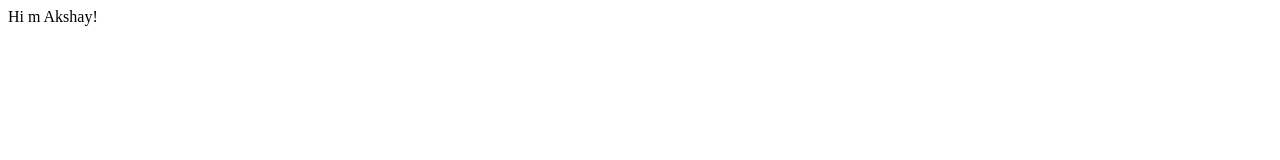
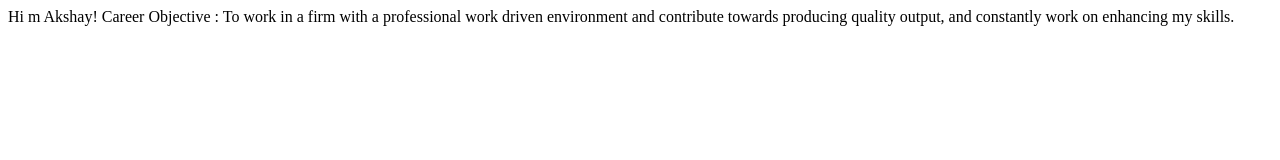
Before and after one commit to scam1992/akshayrawle-story, a plain HTML site: page index.html in a window 1280 px wide. Drawn offline with Linux system fonts and the light colour scheme.

Commit message:
updated index.html

```diff
--- a/index.html
+++ b/index.html
@@ -8,5 +8,10 @@
 </head>
 <body>
     Hi m Akshay!
+
+    Career Objective :
+    To work in a firm with a professional work driven environment and contribute towards producing quality output, and
+    constantly work on enhancing my skills.
+
 </body>
 </html>
```
